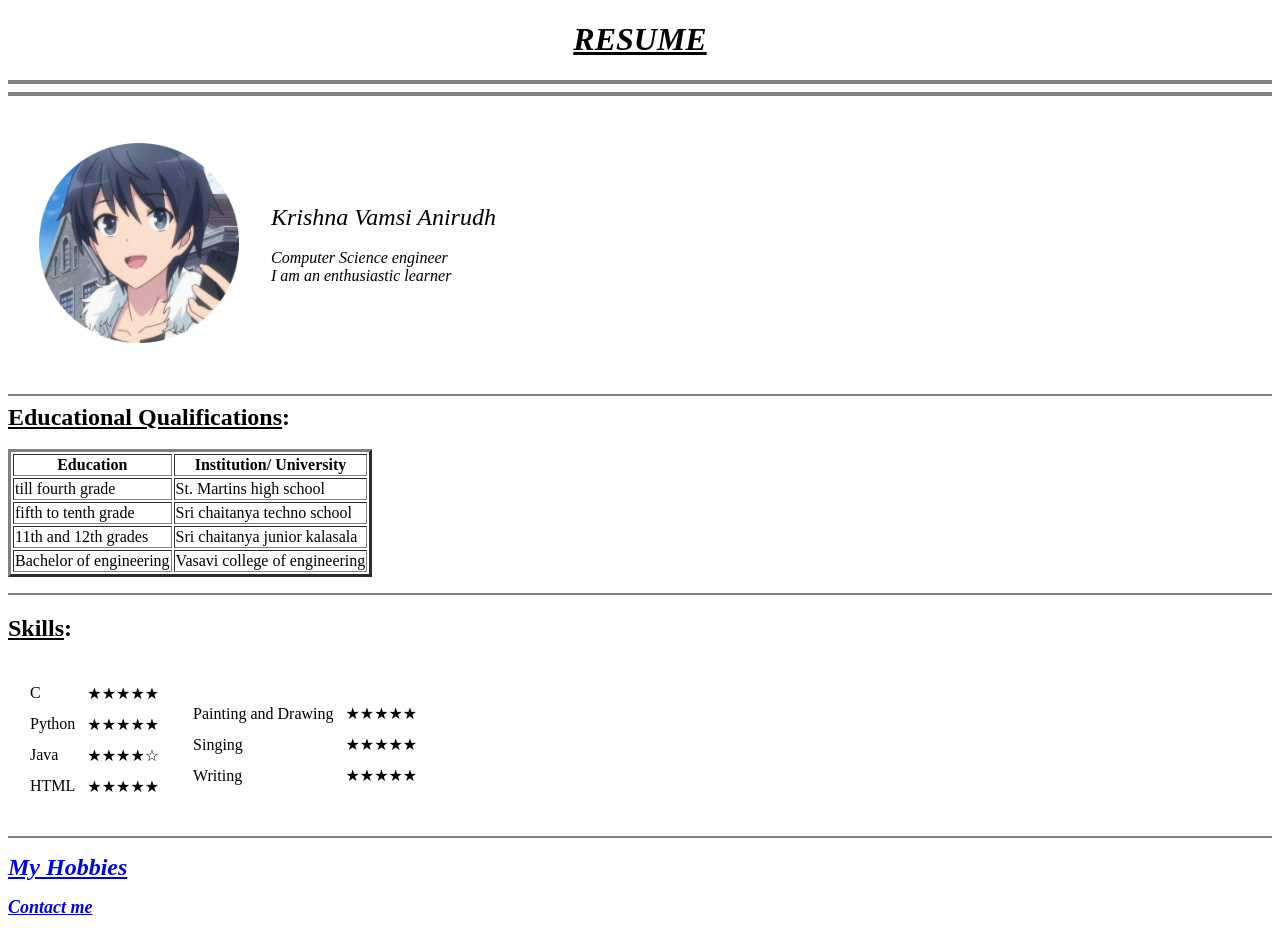
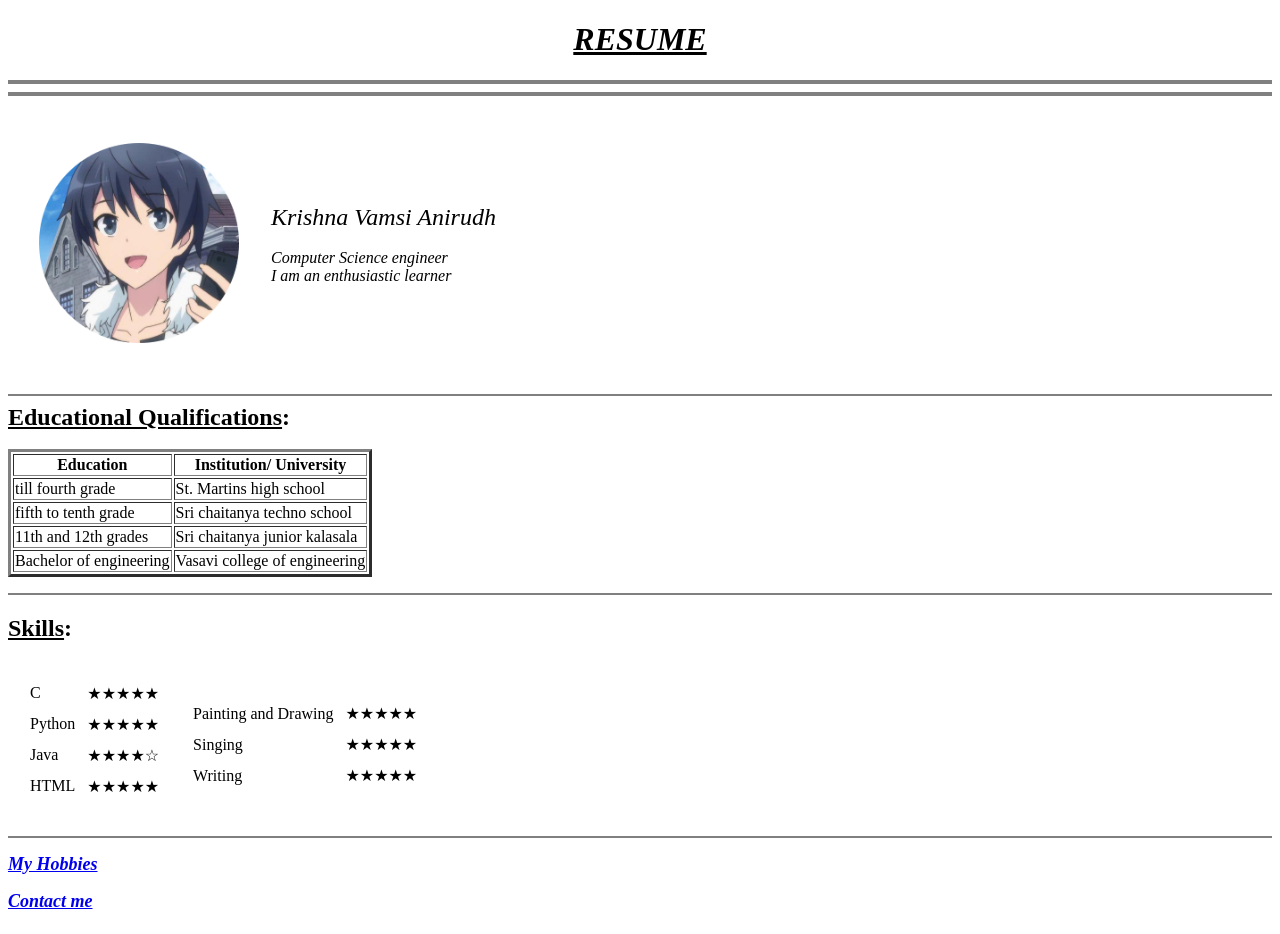
Before and after one commit to Kva-Ch/ResumeCv, a plain HTML site: page index.html in a window 1280 px wide. Drawn offline with Linux system fonts and the light colour scheme.

Commit message:
Update index.html

```diff
--- a/index.html
+++ b/index.html
@@ -158,7 +158,7 @@
     <hr size="2" noshade />
   </p>
   <p>
-    <font size="5"><strong><em><a href="hobbies.html">My Hobbies </a></em></strong></font>
+    <font size="4"><strong><em><a href="hobbies.html">My Hobbies </a></em></strong></font>
   </p>
   <p>
     <font size="4"><strong><em><a href="contact.html">Contact me</a></em></strong></font>
```
